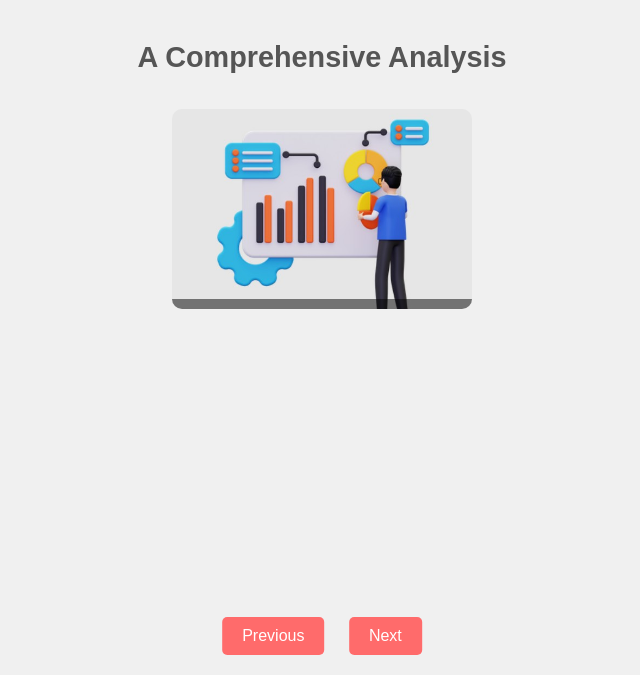
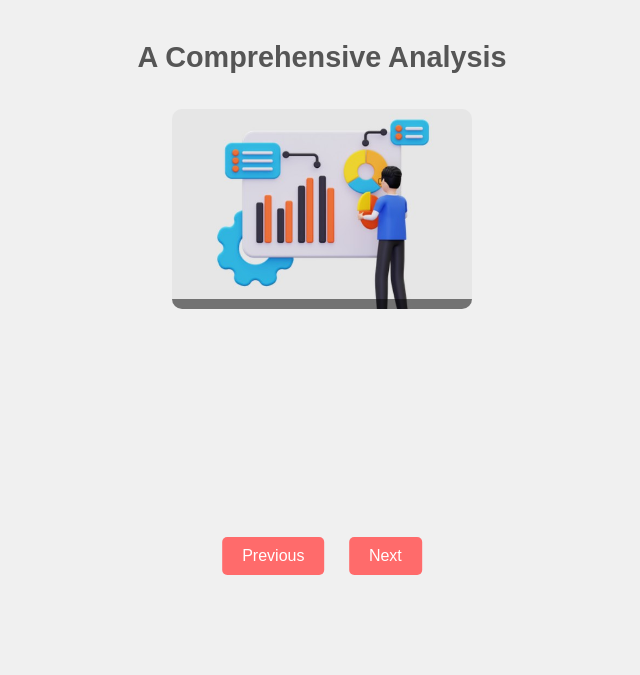
Before and after one commit to aditya1401/sarru_tamatar, a plain HTML site: page index.html in a window 1280 px wide. Shown: the part 125-800 px from the top of the page, without its empty margins (318-958 px from the left). Drawn offline with Linux system fonts and the light colour scheme.

Commit message:
Update index.html

```diff
--- a/index.html
+++ b/index.html
@@ -9,7 +9,7 @@
             margin: 0;
             padding: 0;
             font-family: Arial, sans-serif;
-            height: 100%;
+            height: 80%;
             overflow: hidden;
             background-color: #f0f0f0;
         }
@@ -68,7 +68,7 @@
         }
         .controls {
             position: fixed;
-            bottom: 20px;
+            bottom: 100px;
             left: 50%;
             transform: translateX(-50%);
         }
@@ -87,7 +87,7 @@
             background-color: #ff4757;
         }
         .animated {
-            animation: fadeIn 1s;
+            animation: fadeIn 3s;
         }
         @keyframes fadeIn {
             from { opacity: 0; transform: translateY(20px); }
```
